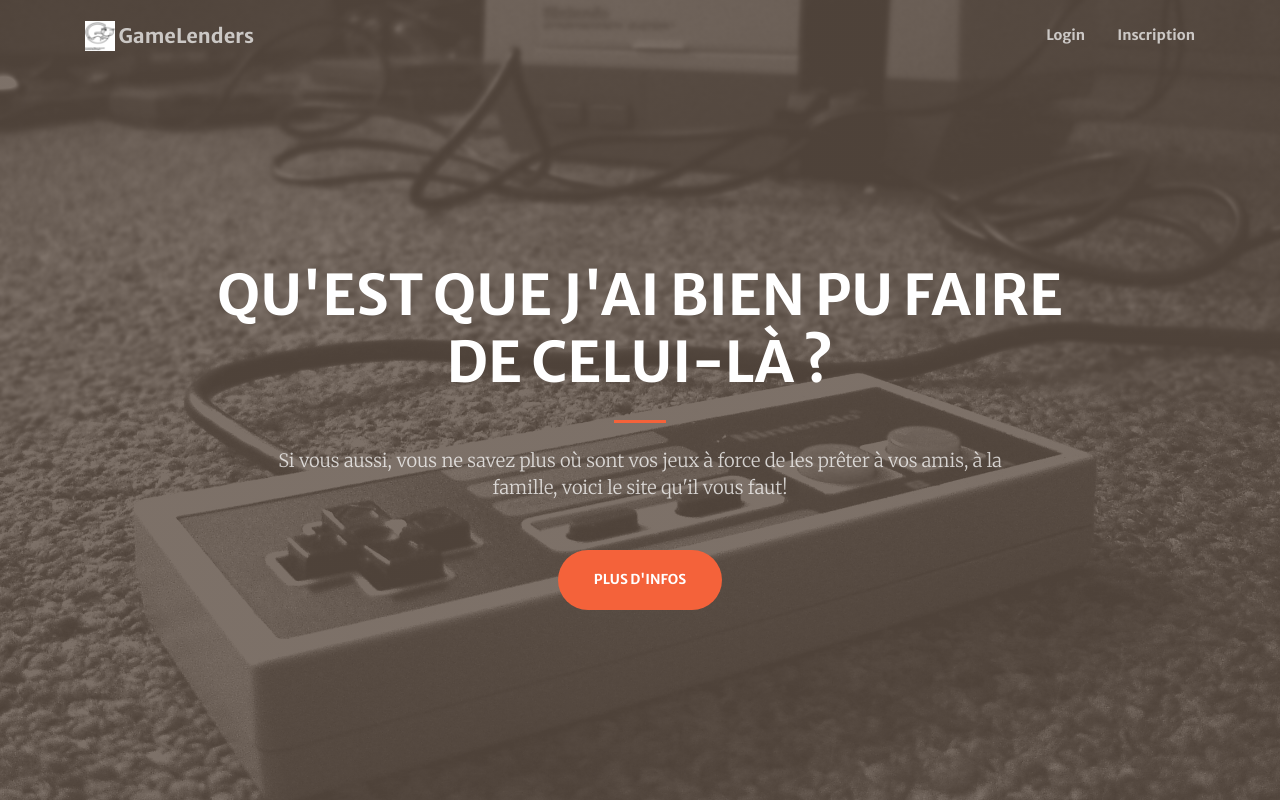
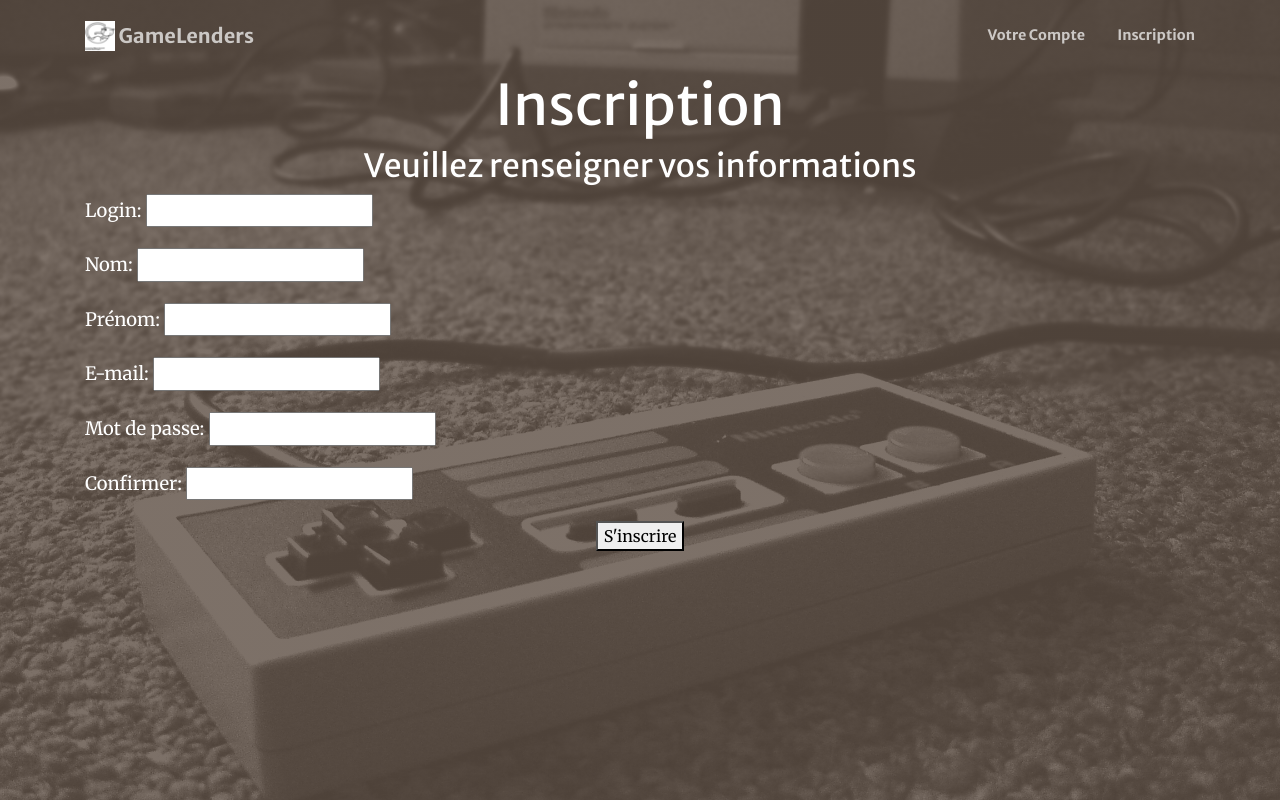
Before and after one commit to Kaik-a/OCR-Projet13, a Django app: page /accounts/subscription/ in a window 1280 px wide. Shown: the top 809 px of the page. Run offline with Django 3.2, Linux system fonts and the light colour scheme; the visitor is signed in with stand-in values (Sample User, id 1); some libraries are stand-ins or nearby versions.

Commit message:
Fix subscription and login

```diff
--- a/accounts/templates/login.html
+++ b/accounts/templates/login.html
@@ -3,6 +3,7 @@
 {% block title %}Login{% endblock title %}
 
 {% block masthead %}
+     <form class="login-form text-white" action="" method="post">
     {% csrf_token %}
     {{ form.as_p }}
     {{ form.media }}
--- a/accounts/templates/subscribe.html
+++ b/accounts/templates/subscribe.html
@@ -4,15 +4,13 @@
 
 {% block title %}Inscription{% endblock title%}
 
-{% block beforeheader %}
+{% block masthead %}
 <div class="row justify-content-center">
     <h1 class="text-white">Inscription</h1>
 </div>
 <div class="row justify-content-center">
     <h2 class="text-white text-center">Veuillez renseigner vos informations</h2>
 </div>
-{% endblock beforeheader %}
-{% block header %}
 <form class="subscribe-form text-white" action="" method="post">
    {% csrf_token %}
    {{ form.as_p}}
@@ -20,4 +18,4 @@
        <button id="subscribe_button" type="submit">S'inscrire</button>
    </div>
 </form>
-{% endblock header %}
+{% endblock masthead %}
--- a/gamelenders/templates/base.html
+++ b/gamelenders/templates/base.html
@@ -24,15 +24,15 @@
         <!-- Navigation-->
         <nav class="navbar navbar-expand-lg navbar-light fixed-top py-3" id="mainNav">
             <div class="container">
-                <a class="navbar-brand js-scroll-trigger" href="#page-top">
+                <a class="navbar-brand js-scroll-trigger" href="{% url "home" %}">
                      <img src="{% static "assets/img/favicon.ico" %}" width="30" height="30" class="d-inline-block align-top" alt="">
                     GameLenders
                 </a>
                 <button class="navbar-toggler navbar-toggler-right" type="button" data-toggle="collapse" data-target="#navbarResponsive" aria-controls="navbarResponsive" aria-expanded="false" aria-label="Toggle navigation"><span class="navbar-toggler-icon"></span></button>
                 <div class="collapse navbar-collapse" id="navbarResponsive">
                     <ul class="navbar-nav ml-auto my-2 my-lg-0">
-                        <li class="nav-item"><a class="nav-link js-scroll-trigger" href="{% if request.user.is_anonymous %}{% url 'accounts:authenticate' %}{% else %}{% url 'accounts:user_account'%}{% endif %}">Login</a></li>
-                        <li class="nav-item"><a class="nav-link js-scroll-trigger" href="#Inscription">Inscription</a></li>
+                        <li class="nav-item"><a class="nav-link js-scroll-trigger" href="{% if request.user.is_anonymous %}{% url 'accounts:login' %}{% else %}{% url 'accounts:user_account'%}{% endif %}">{% if not request.user_agent.is_pc %}{% if request.user.is_anonymous %} Login{% else %} Votre Compte{% endif %}{% endif %}</a></li>
+                        <li class="nav-item"><a class="nav-link js-scroll-trigger" href="{% url "accounts:subscription" %}">Inscription</a></li>
                         {% block navbar %}{% endblock navbar %}
                     </ul>
                 </div>
```
Also changed, not shown: settings/__init__.py (+8 -0 lines).
